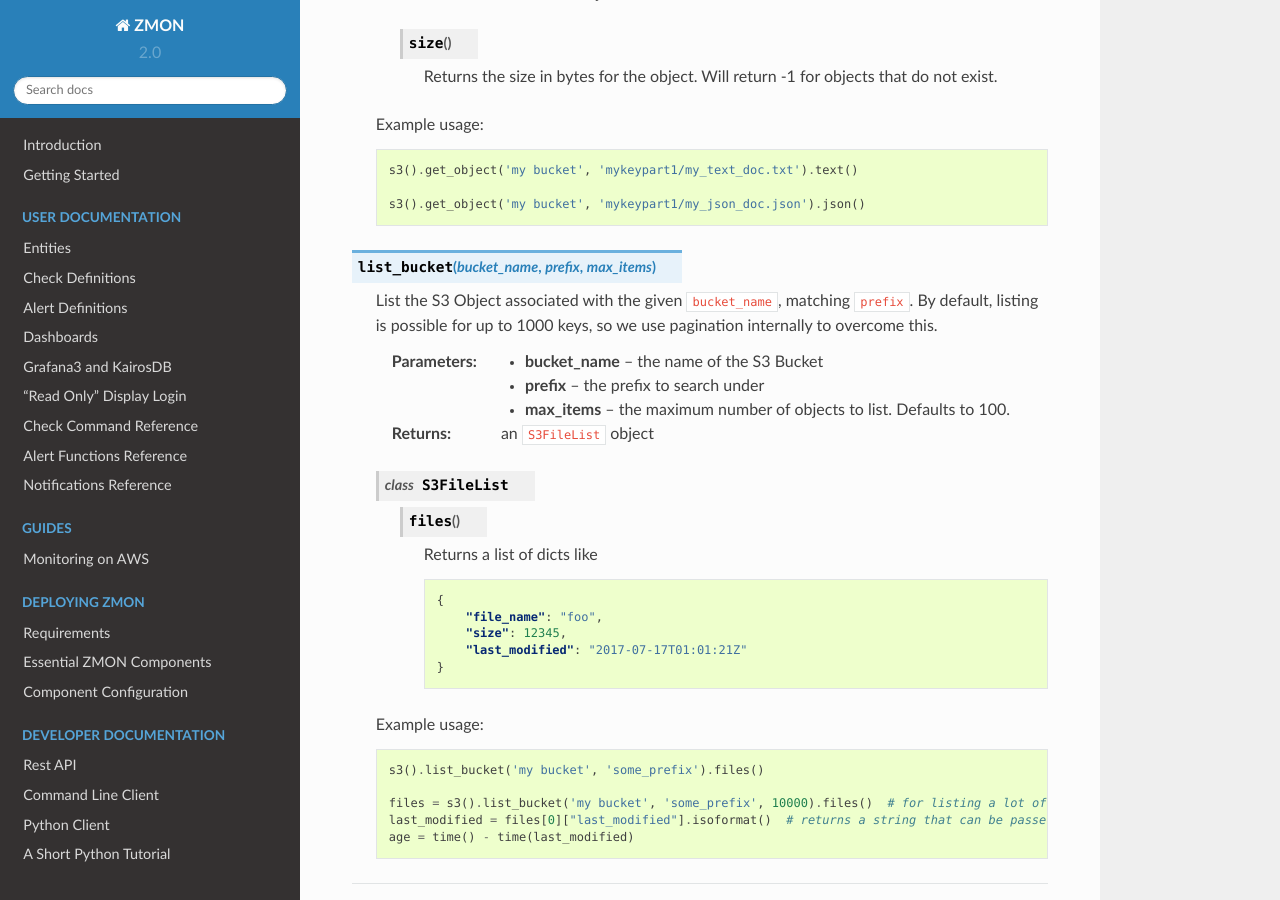
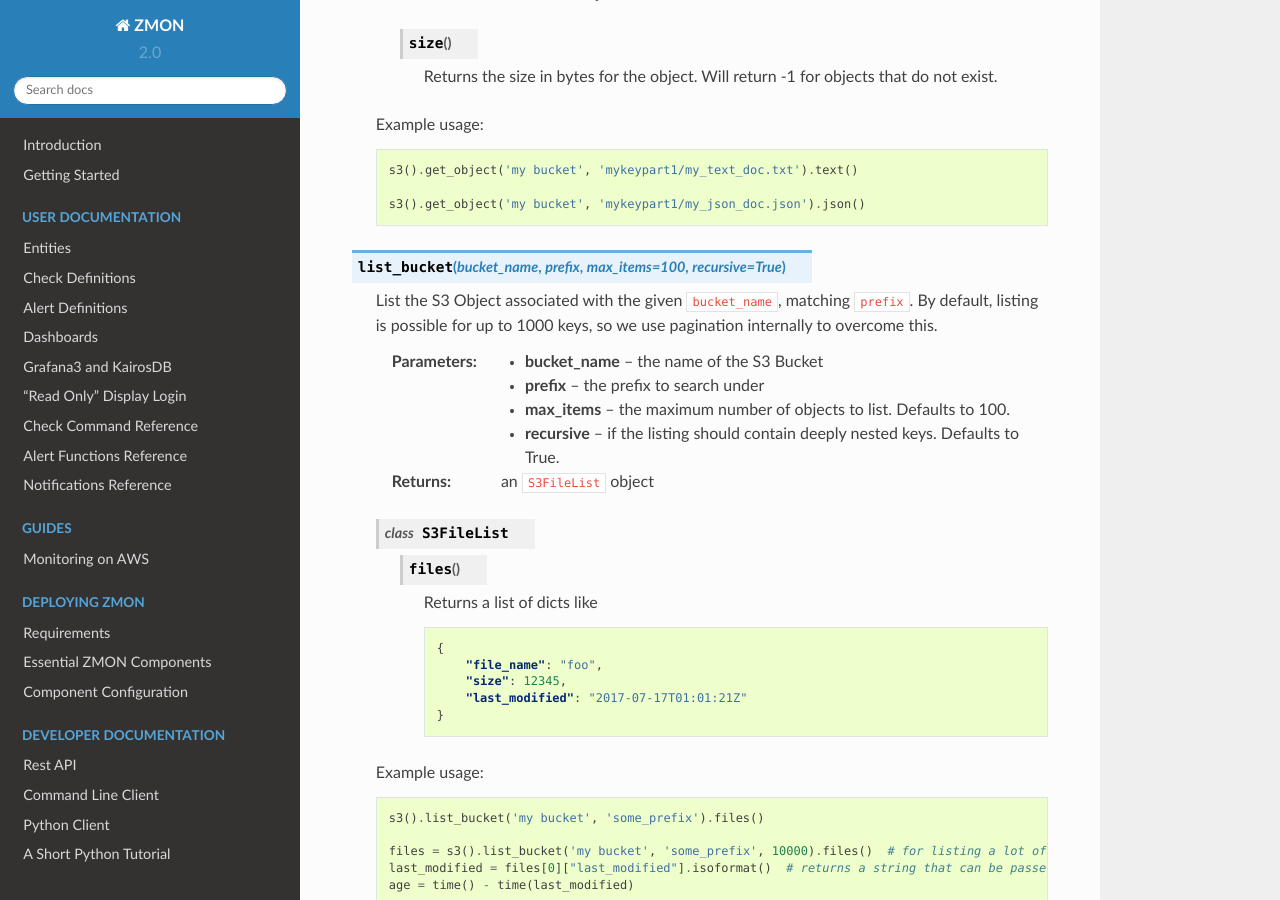
Before and after one commit to zalando-zmon/zmon-docs, a Sphinx documentation site: the page built from docs/user/check-ref/s3_wrapper.rst, in a window 1280 px wide and 900 px high, scrolled down 1357 px. Built offline with Sphinx 7.4.7 and the Read the Docs theme 2.0.0, drawn with Linux system fonts in a browser that asks for light colours.

Commit message:
Update s3_wrapper.rst

```diff
--- a/docs/user/check-ref/s3_wrapper.rst
+++ b/docs/user/check-ref/s3_wrapper.rst
@@ -76,7 +76,7 @@ Methods of S3
         s3().get_object('my bucket', 'mykeypart1/my_json_doc.json').json()
 
 
-.. py:function:: list_bucket(bucket_name, prefix, max_items)
+.. py:function:: list_bucket(bucket_name, prefix, max_items=100, recursive=True)
 
     List the S3 Object associated with the given ``bucket_name``, matching ``prefix``.
     By default, listing is possible for up to 1000 keys, so we use pagination internally to overcome this.
@@ -84,6 +84,7 @@ Methods of S3
     :param bucket_name: the name of the S3 Bucket
     :param prefix: the prefix to search under
     :param max_items: the maximum number of objects to list.  Defaults to 100.
+    :param recursive: if the listing should contain deeply nested keys. Defaults to True.
     :return: an ``S3FileList`` object
 
     .. py:class:: S3FileList
```
